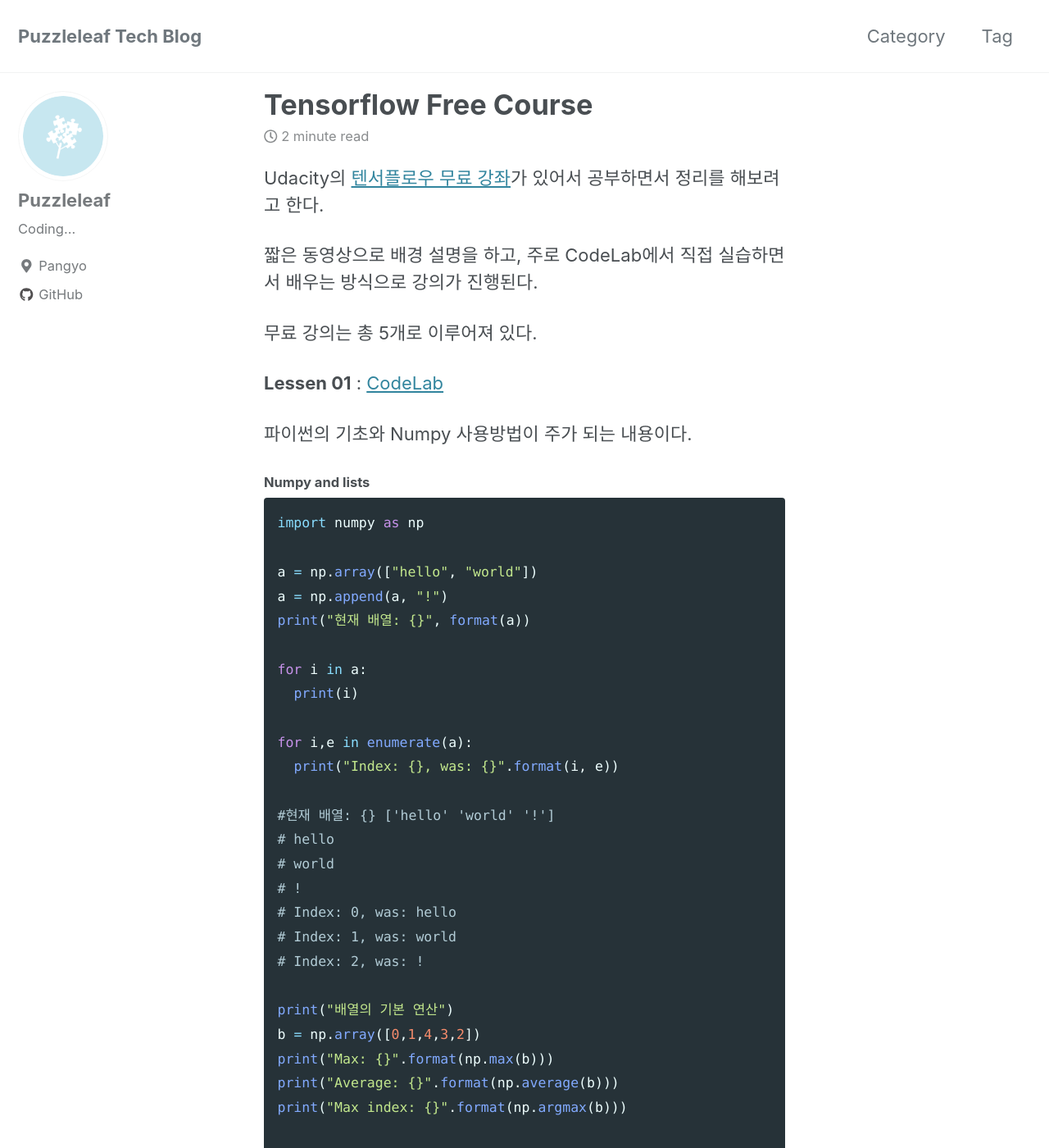
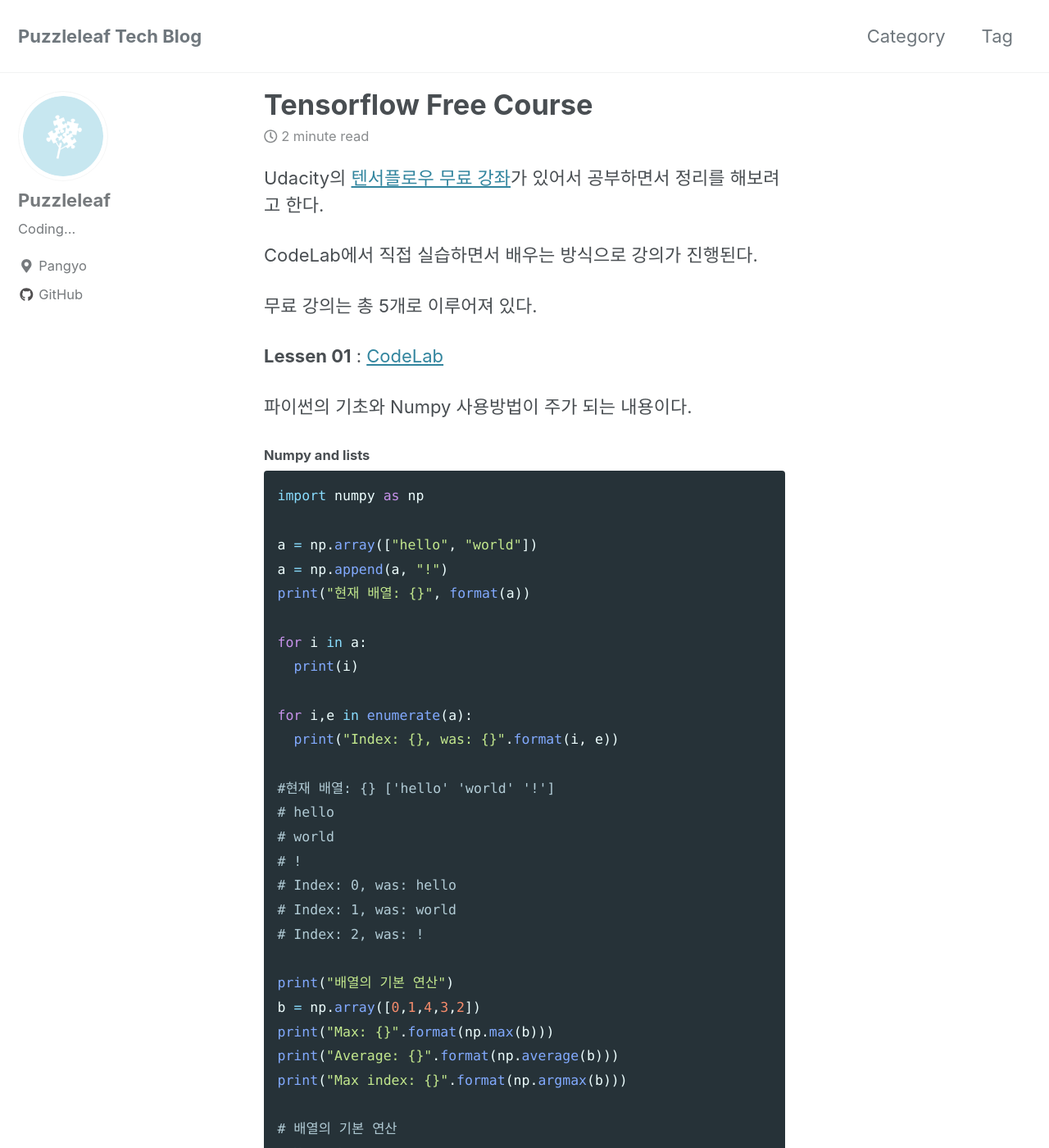
Before and after one commit to puzzleleaf/PuzzleLeaf.github.io, a Jekyll site: the page built from _posts/2019-03-11-Tensorflow.md, in a window 1280 px wide and 1400 px high. Shown: the whole window at 82% size. Built offline with Jekyll 4.4.1, drawn with Linux system fonts in a browser that asks for light colours; cached includes are drawn as plain includes.

Commit message:
modify css

```diff
--- a/_posts/2019-03-11-Tensorflow.md
+++ b/_posts/2019-03-11-Tensorflow.md
@@ -6,7 +6,7 @@ tags: ML
 
 Udacity의 [텐서플로우 무료 강좌](https://classroom.udacity.com/courses/ud187)가 있어서 공부하면서 정리를 해보려고 한다.
 
-짧은 동영상으로 배경 설명을 하고, 주로 CodeLab에서 직접 실습하면서 배우는 방식으로 강의가 진행된다.
+CodeLab에서 직접 실습하면서 배우는 방식으로 강의가 진행된다.
 
 무료 강의는 총 5개로 이루어져 있다.
 
--- a/_sass/minimal-mistakes/_page.scss
+++ b/_sass/minimal-mistakes/_page.scss
@@ -23,7 +23,8 @@
   @include breakpoint($large) {
     float: right;
     width: calc(100% - #{$right-sidebar-width-narrow});
-    padding-right: $right-sidebar-width-narrow;
+	padding-right: 100px;
+    //padding-right: $right-sidebar-width-narrow;
   }
 
   @include breakpoint($x-large) {
```
